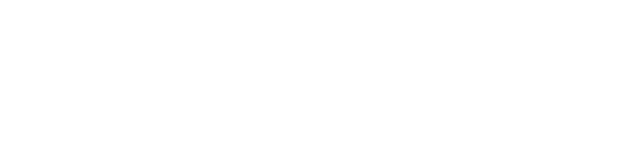
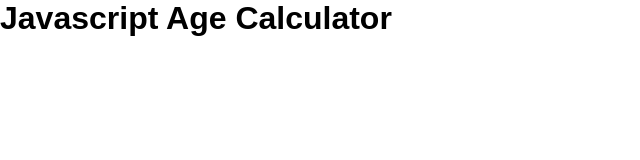
Before and after one commit to Jivansatapathy/Age-calculator, a plain HTML site: page index.html in a window 1280 px wide. Shown: the whole page, without its empty margins (0-640 px from the left). Drawn offline with Linux system fonts and the light colour scheme.

Commit message:
Second Commit

```diff
--- a/index.html
+++ b/index.html
@@ -1,11 +1,17 @@
 <!DOCTYPE html>
-<html lang="en">
 <head>
     <meta charset="UTF-8">
     <meta name="viewport" content="width=device-width, initial-scale=1.0">
     <title>Age Calculator</title>
+    <link rel="stylesheet" href="style.css">
 </head>
 <body>
+ <div class="container">
+    <div class="calculator">
+        <h1>Javascript Age Calculator</h1>
+    </div>
+ </div>
+
 
 </body>
 </html>
--- a/style.css
+++ b/style.css
@@ -0,0 +1,6 @@
+*{
+    margin: 0;
+    padding: 0;
+    font-family: 'Poppins', sans-serif;
+    box-sizing: border-box;
+}
```
